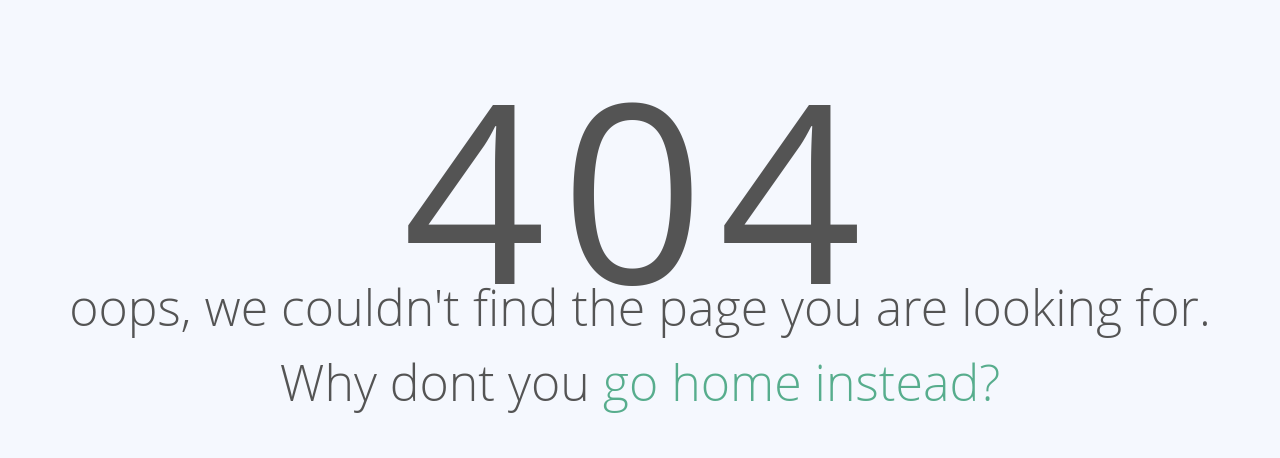
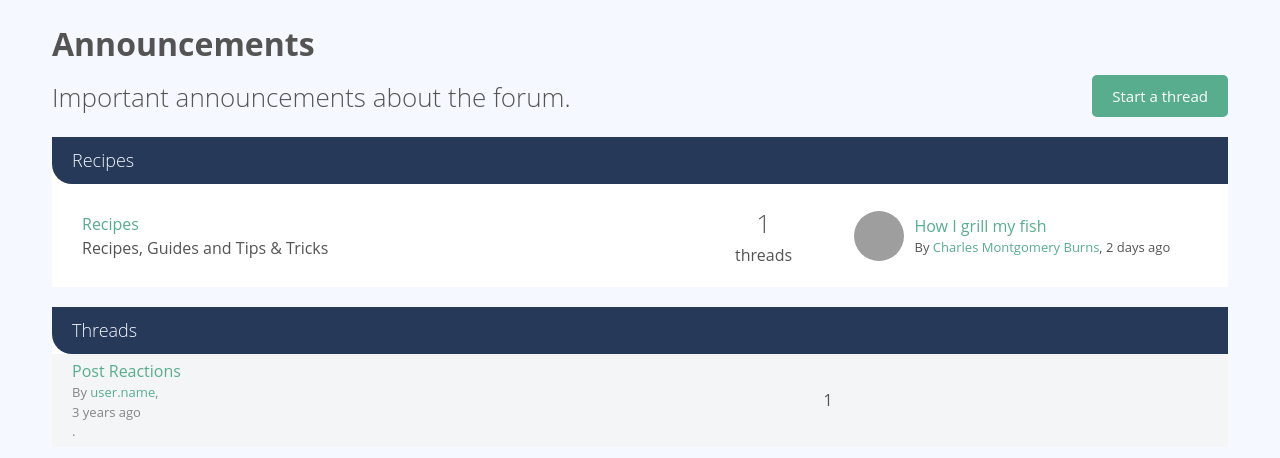
Before and after one commit to Parchie876/vue-forum, a Vue app: page /forum/-KpOx5Y4AqRr3sB4Ybwj in a window 1280 px wide. Before the commit this address had no page. Shown: the top 458 px of the page. Built offline with nearby package versions, Linux system fonts and the light colour scheme; grey boxes are pictures that could not be loaded; the HTML template or start-up script is replaced by a standard one.

Commit message:
added date feature forum-page

```diff
--- a/src/router/index.js
+++ b/src/router/index.js
@@ -22,6 +22,15 @@
       props: true
     },
     {
+      path: '/forum/:id',
+      name: 'Forum',
+      // route level code-splitting
+      // this generates a separate chunk (forum.[hash].js) for this route
+      // which is lazy-loaded when the route is visited.
+      component: () => import(/* webpackChunkName: "forum" */ '@/views/ForumPage'),
+      props: true
+    },
+    {
       path: '*',
       name: 'NotFound',
       // route level code-splitting
--- /dev/null
+++ b/src/views/ForumPage.vue
@@ -0,0 +1,104 @@
+<template>
+  <div class="forum-wrapper">
+    <div>
+      <div class="col-full push-top">
+        <!-- <ul class="breadcrumbs">
+          <li>
+            <a href="/index.html"><i class="fa fa-home fa-btn"></i>Home</a>
+          </li>
+          <li><a href="/category.html">Discussions</a></li>
+          <li class="active"><a href="#">Cooking</a></li>
+        </ul> -->
+
+        <div class="forum-header">
+          <div class="forum-details">
+            <h1>{{forum.name}}</h1>
+            <p class="text-lead">{{forum.description}}</p>
+          </div>
+          <a href="new-thread.html" class="btn-green btn-small"
+            >Start a thread</a
+          >
+        </div>
+      </div>
+
+      <div class="col-full">
+        <div class="category-item">
+          <div class="forum-list">
+            <h2 class="list-title">Recipes</h2>
+
+            <div class="forum-listing">
+              <div class="forum-details">
+                <a href="#" class="forum-name">Recipes</a>
+
+                <p class="forum-description">
+                  Recipes, Guides and Tips & Tricks
+                </p>
+              </div>
+
+              <div class="threads-count">
+                <p class="count text-lead">1</p>
+                threads
+              </div>
+
+              <div class="last-thread">
+                <img
+                  class="avatar"
+                  src="http://cleaneatsfastfeets.com/wp-content/uploads/2013/05/Mr-Burns.gif"
+                  alt=""
+                />
+                <div class="last-thread-details">
+                  <a href="#">How I grill my fish</a>
+                  <p class="text-xsmall">
+                    By <a href="profile.html">Charles Montgomery Burns</a>, 2
+                    days ago
+                  </p>
+                </div>
+              </div>
+            </div>
+          </div>
+        </div>
+      </div>
+
+      <div class="col-full push-top">
+          <ThreadList :threads=" threads"/>
+<!--
+        <div class="pagination">
+          <button class="btn-circle" disabled>
+            <i class="fa fa-angle-left"></i>
+          </button>
+          1 of 3
+          <button class="btn-circle"><i class="fa fa-angle-right"></i></button>
+        </div> -->
+      </div>
+    </div>
+  </div>
+</template>
+<script>
+import ThreadList from '@/components/ThreadList.vue'
+import sourceData from '@/data'
+export default {
+  components: {
+    ThreadList
+  },
+  props: {
+    id: {
+      required: true,
+      type: String
+    }
+  },
+  computed: {
+    forum () {
+      return sourceData.forums[this.id]
+    },
+    threads () {
+      return Object.values(sourceData.threads)
+            .filter(thread => thread.forumId === this.id)
+    }
+  }
+}
+</script>
+<style scoped>
+.forum-wrapper {
+    width: 100%;
+}
+</style>
```
